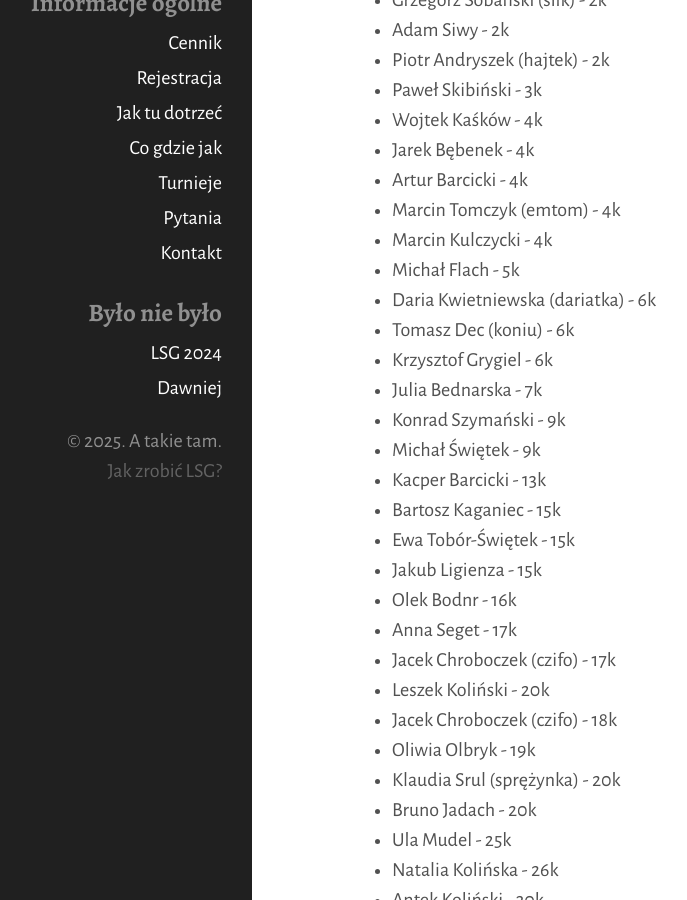
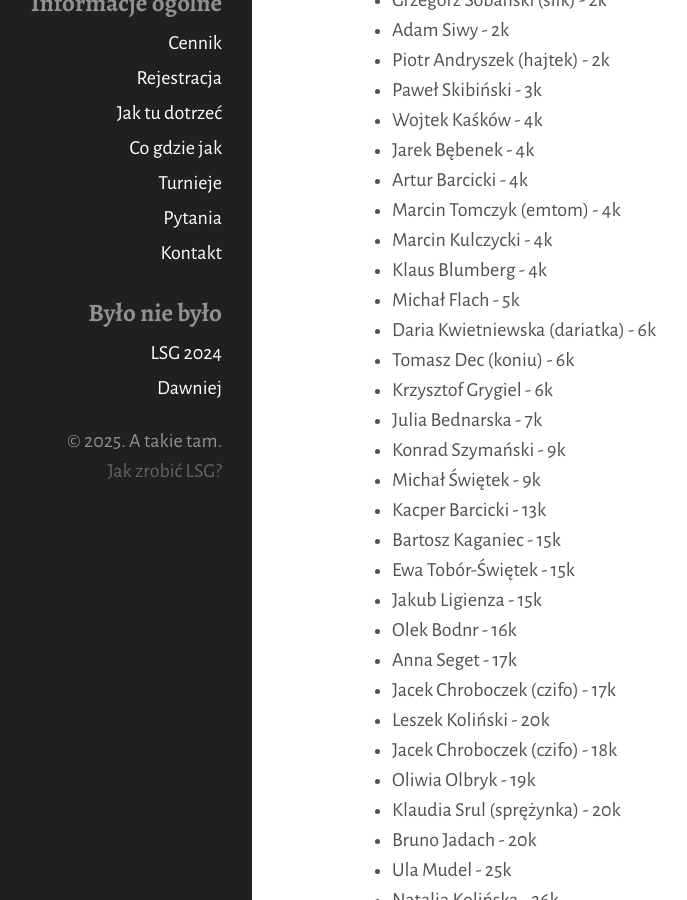
Before and after one commit to tasuki/lsg, a Jekyll site: the page built from _pages/zarejestrowani.md, in a window 1280 px wide and 900 px high, scrolled down 555 px. Shown: the whole window, without its empty margins (108-795 px from the left). Built offline with Jekyll 4.4.1, drawn with Linux system fonts in a browser that asks for light colours.

Commit message:
Update zarejestrowani.md

```diff
--- a/_pages/zarejestrowani.md
+++ b/_pages/zarejestrowani.md
@@ -29,6 +29,7 @@ Zarejestrowani uczestnicy, mniej więcej według stopnia:
 - Artur Barcicki - 4k
 - Marcin Tomczyk (emtom) - 4k
 - Marcin Kulczycki - 4k
+- Klaus Blumberg - 4k
 - Michał Flach - 5k
 - Daria Kwietniewska (dariatka) - 6k
 - Tomasz Dec (koniu) - 6k
```
